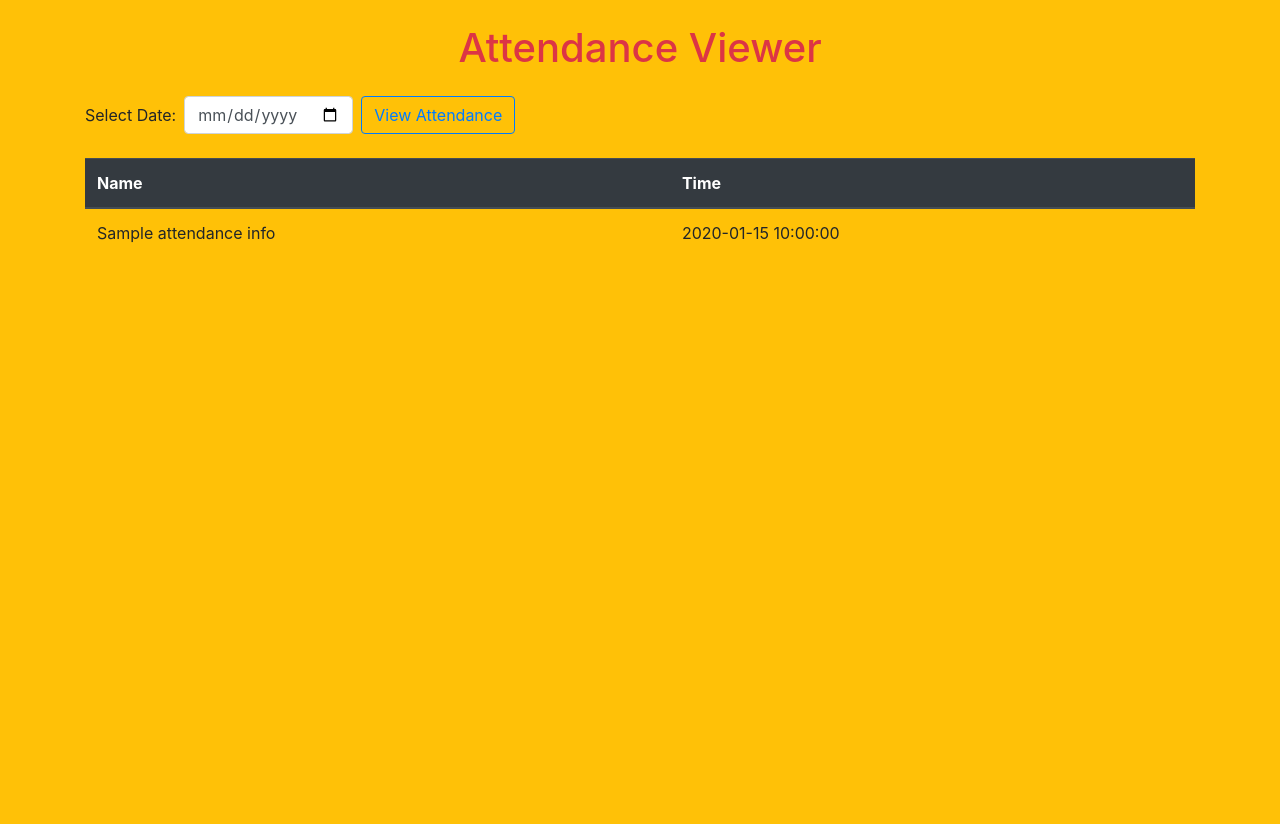
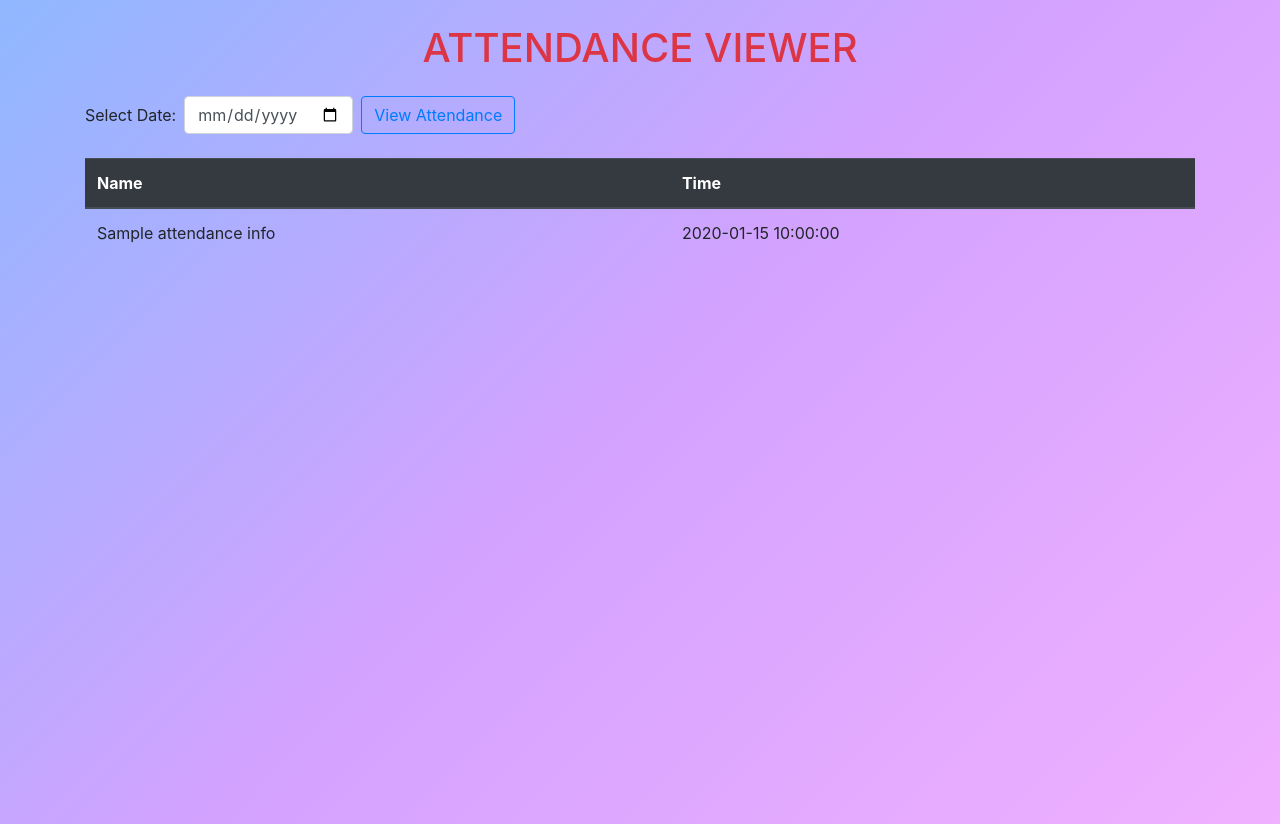
Before and after one commit to SanjayVikram22/attendance, a Flask app: template templates/index.html in a window 1280 px wide. Before the commit the page ends 243 px from the top, so only its background shows below. Run offline with Flask 3, Linux system fonts and the light colour scheme; the template is opened without the code that fills it: most values are stand-ins (such as "Sample title", 1, 10 or a date in 2020); some libraries are stand-ins or nearby versions.

Commit message:
Update index.html

```diff
--- a/templates/index.html
+++ b/templates/index.html
@@ -4,6 +4,7 @@
     <meta charset="UTF-8" />
     <meta name="viewport" content="width=device-width, initial-scale=1.0" />
     <title>Attendance Viewer</title>
+    <link rel="stylesheet" href="styles.css" />
     <!-- Include Bootstrap CSS (optional) -->
     <link
       rel="stylesheet"
@@ -12,12 +13,41 @@
     <!-- Include custom CSS styles -->
     <style>
       /* Add custom CSS styles here */
+      body {
+        background: linear-gradient(
+          -45deg,
+          #ffffff,
+          #ffe4e9,
+          #fcc8e2,
+          #f6baed,
+          #efb0ff,
+          #d3a2ff,
+          #8eb8ff,
+          #91efff,
+          #d5f9ff
+        );
+        background-size: 400% 400%;
+        animation: gradient 9s ease infinite;
+        height: 100vh;
+      }
+
+      @keyframes gradient {
+        0% {
+          background-position: 0% 50%;
+        }
+        50% {
+          background-position: 100% 50%;
+        }
+        100% {
+          background-position: 0% 50%;
+        }
+      }
     </style>
   </head>
-  <body class="bg-warning">
+  <body>
     <div class="container">
       <center>
-        <h1 class="mt-4 text-danger">Attendance Viewer</h1>
+        <h1 class="mt-4 text-danger">ATTENDANCE VIEWER</h1>
       </center>
       <form class="form-inline mt-4" method="post">
         <div class="form-group mr-2">
@@ -39,8 +69,8 @@
         <table class="table">
           <thead class="thead-dark">
             <tr>
-              <th scope="col">Name</th>
-              <th scope="col">Time</th>
+              <th scope="col h5">Name</th>
+              <th scope="col h5">Time</th>
             </tr>
           </thead>
           <tbody>
```
